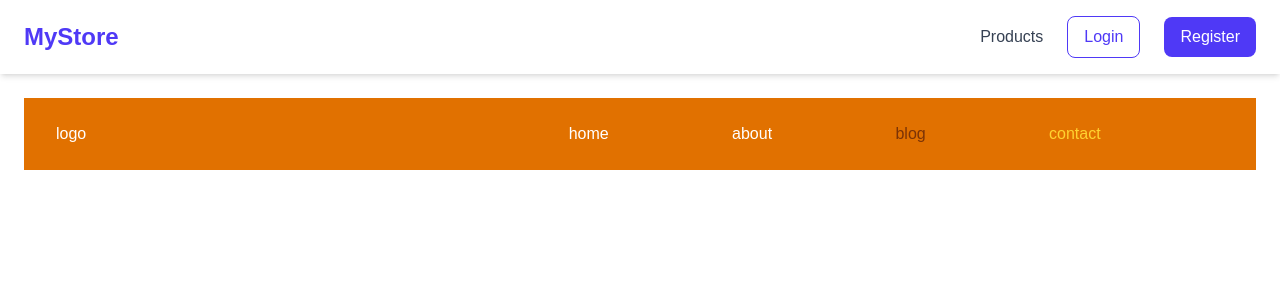
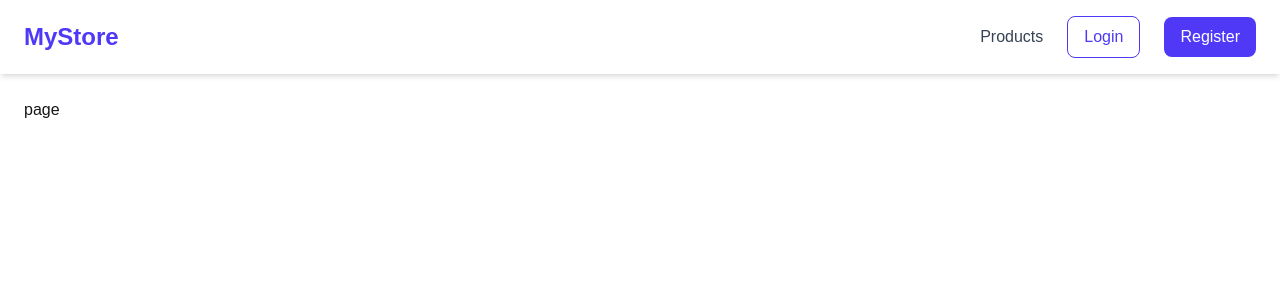
Before and after one commit to amanmaurya005/Next.js-e.com, a Next.js app: page / in a window 1280 px wide. Shown: the top 300 px of the page. Built offline with nearby package versions, Linux system fonts and the light colour scheme.

Commit message:
error fix

```diff
--- a/app/page.tsx
+++ b/app/page.tsx
@@ -2,49 +2,66 @@ import React from 'react'
 
 export default function page() {
   return (
-    <>
-    <header className='flex items-center justify-between px-8 bg-amber-600 text-white'>
-      <div className='w-1/3'>logo</div>
-      <nav className='w-4/6'>
-        <ul className='flex items-center  justify-evenly h-18'>
-          <li>home</li>
-          <li>about</li>
-          <li className='text-amber-900'>blog</li>
-          <li className='text-amber-300'>contact</li>
-        </ul>
-      </nav>
-    </header>
-    </>
+    <div>page</div>
   )
 }
 
-// "use client"
 
-// import { useEffect, useState } from "react"
 
-// export default function Products() {
 
-//   const [products,setProducts] = useState([])
 
-//   useEffect(()=>{
-//     fetch("/api/products")
-//       .then(res => res.json())
-//       .then(data => setProducts(data))
-//   },[])
 
+
+
+
+
+// import React from 'react'
+
+// export default function page() {
 //   return (
-//     <div>
-
-//       <h1>Products</h1>
-
-//       {products.map((p:any)=>(
-//         <div key={p._id}>
-//           <h3>{p.title}</h3>
-//           <p>{p.price}</p>
-//           <img src={p.image} alt={p.title} />
-//         </div>
-//       ))}
-
-//     </div>
+//     <>
+//     <header className='flex items-center justify-between px-8 bg-amber-600 text-white'>
+//       <div className='w-1/3'>logo</div>
+//       <nav className='w-4/6'>
+//         <ul className='flex items-center  justify-evenly h-18'>
+//           <li>home</li>
+//           <li>about</li>
+//           <li className='text-amber-900'>blog</li>
+//           <li className='text-amber-300'>contact</li>
+//         </ul>
+//       </nav>
+//     </header>
+//     </>
 //   )
 // }
+
+// // "use client"
+
+// // import { useEffect, useState } from "react"
+
+// // export default function Products() {
+
+// //   const [products,setProducts] = useState([])
+
+// //   useEffect(()=>{
+// //     fetch("/api/products")
+// //       .then(res => res.json())
+// //       .then(data => setProducts(data))
+// //   },[])
+
+// //   return (
+// //     <div>
+
+// //       <h1>Products</h1>
+
+// //       {products.map((p:any)=>(
+// //         <div key={p._id}>
+// //           <h3>{p.title}</h3>
+// //           <p>{p.price}</p>
+// //           <img src={p.image} alt={p.title} />
+// //         </div>
+// //       ))}
+
+// //     </div>
+// //   )
+// // }
```
